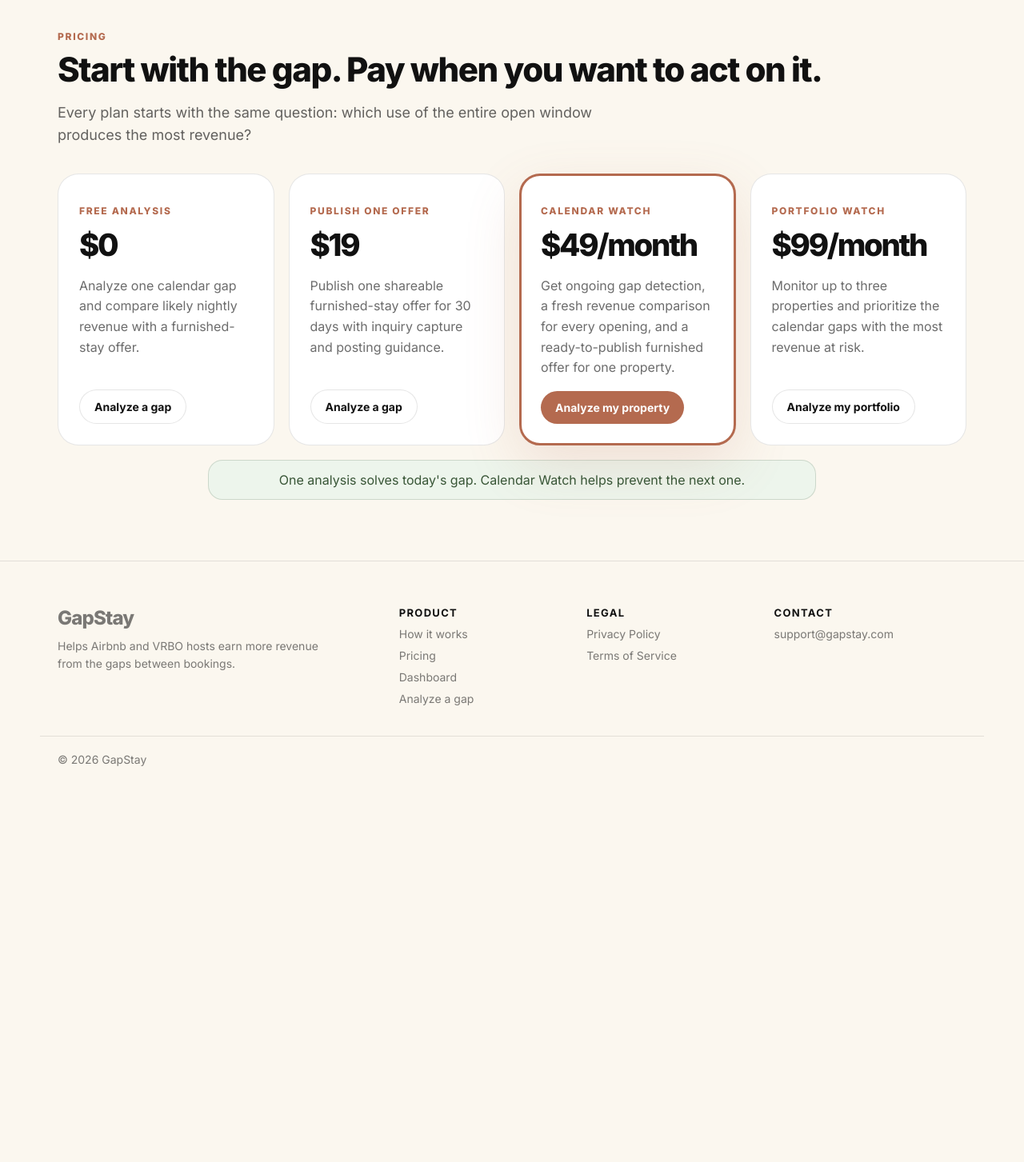
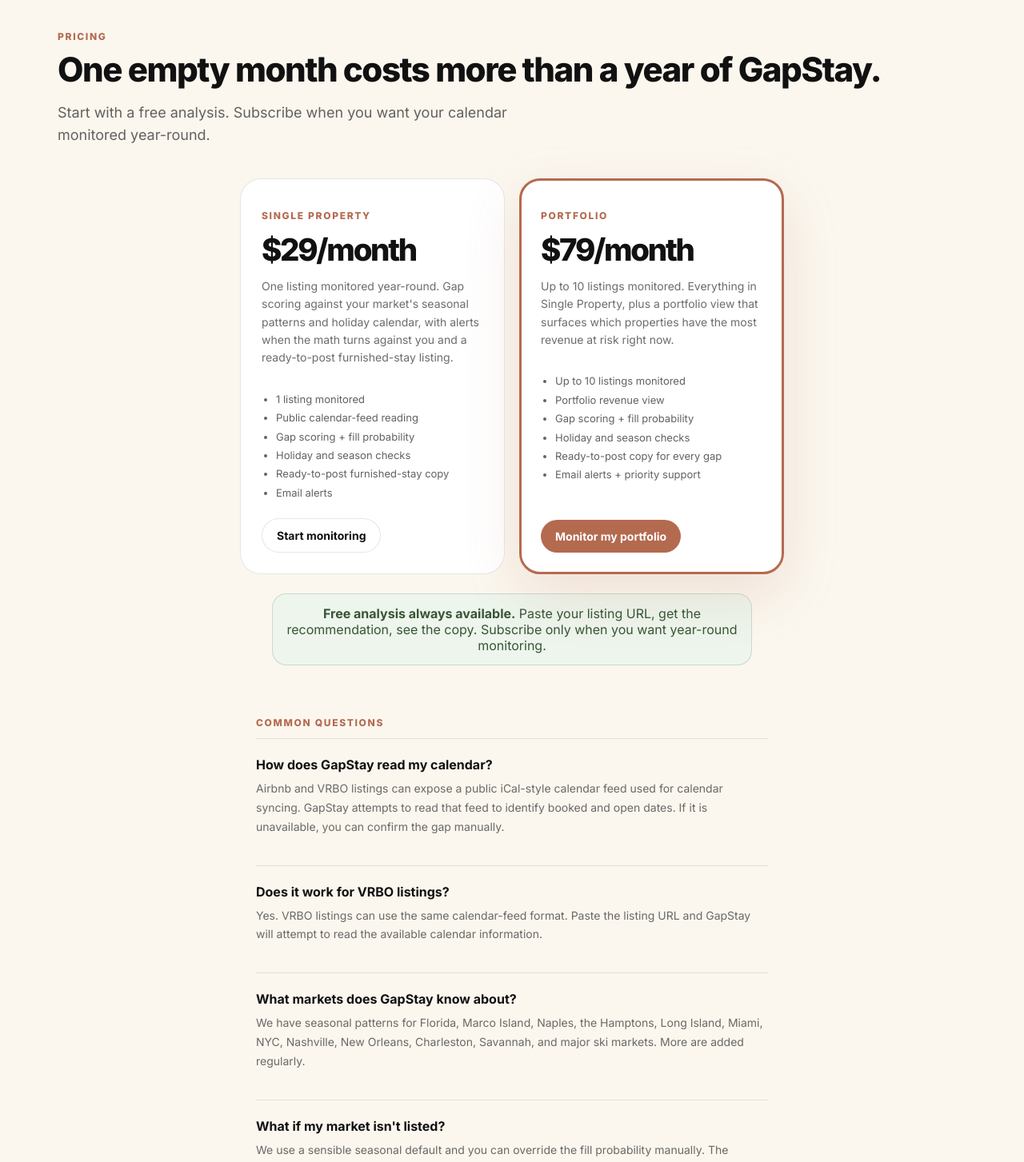
Before and after one commit to pissclams1/Pissclams, a Next.js app: page /pricing in a window 1280 px wide. Shown: the part 100-1553 px from the top of the page at 80% size. Before the commit the page ends 1082 px from the top, so only its background shows below. Built offline with nearby package versions, Linux system fonts and the light colour scheme.

Commit message:
Redesign pricing around monitoring plans

```diff
--- a/app/pricing/page.tsx
+++ b/app/pricing/page.tsx
@@ -1,18 +1,67 @@
 import Link from "next/link";
 
 const plans = [
-  { name: "Free Analysis", price: "$0", text: "Analyze one calendar gap and compare likely nightly revenue with a furnished-stay offer.", cta: "Analyze a gap", href: "/host", featured: false },
-  { name: "Publish One Offer", price: "$19", text: "Publish one shareable furnished-stay offer for 30 days with inquiry capture and posting guidance.", cta: "Analyze a gap", href: "/host", featured: false },
-  { name: "Calendar Watch", price: "$49/month", text: "Get ongoing gap detection, a fresh revenue comparison for every opening, and a ready-to-publish furnished offer for one property.", cta: "Analyze my property", href: "/host", featured: true },
-  { name: "Portfolio Watch", price: "$99/month", text: "Monitor up to three properties and prioritize the calendar gaps with the most revenue at risk.", cta: "Analyze my portfolio", href: "/host", featured: false }
+  {
+    name: "Single Property",
+    price: "$29/month",
+    text: "One listing monitored year-round. Gap scoring against your market's seasonal patterns and holiday calendar, with alerts when the math turns against you and a ready-to-post furnished-stay listing.",
+    features: ["1 listing monitored", "Public calendar-feed reading", "Gap scoring + fill probability", "Holiday and season checks", "Ready-to-post furnished-stay copy", "Email alerts"],
+    cta: "Start monitoring",
+    href: "/host",
+    featured: false
+  },
+  {
+    name: "Portfolio",
+    price: "$79/month",
+    text: "Up to 10 listings monitored. Everything in Single Property, plus a portfolio view that surfaces which properties have the most revenue at risk right now.",
+    features: ["Up to 10 listings monitored", "Portfolio revenue view", "Gap scoring + fill probability", "Holiday and season checks", "Ready-to-post copy for every gap", "Email alerts + priority support"],
+    cta: "Monitor my portfolio",
+    href: "/host",
+    featured: true
+  }
 ];
 
-export default function PricingPage(){
+const faqs = [
+  { q: "How does GapStay read my calendar?", a: "Airbnb and VRBO listings can expose a public iCal-style calendar feed used for calendar syncing. GapStay attempts to read that feed to identify booked and open dates. If it is unavailable, you can confirm the gap manually." },
+  { q: "Does it work for VRBO listings?", a: "Yes. VRBO listings can use the same calendar-feed format. Paste the listing URL and GapStay will attempt to read the available calendar information." },
+  { q: "What markets does GapStay know about?", a: "We have seasonal patterns for Florida, Marco Island, Naples, the Hamptons, Long Island, Miami, NYC, Nashville, New Orleans, Charleston, Savannah, and major ski markets. More are added regularly." },
+  { q: "What if my market isn't listed?", a: "We use a sensible seasonal default and you can override the fill probability manually. The analysis and copy generation work in any market." },
+  { q: "Do I need to cancel Airbnb to use a furnished stay?", a: "No. Keep your Airbnb listing live while you post the furnished-stay offer. Only block the dates once a renter commits. You stay on both paths until there is a real booking." },
+  { q: "Can I cancel anytime?", a: "Yes. Cancel from your dashboard before the next billing date and you will not be charged again." }
+];
+
+export default function PricingPage() {
   return <main className="wrap section topspace">
     <p className="kicker">Pricing</p>
-    <h1 className="big">Start with the gap. Pay when you want to act on it.</h1>
-    <p className="lead" style={{fontSize:18}}>Every plan starts with the same question: which use of the entire open window produces the most revenue?</p>
-    <div className="grid grid4 pricingGrid">{plans.map(plan=><div className={`priceCard${plan.featured?" featuredPrice":""}`} key={plan.name}><p className="kicker">{plan.name}</p><div className="price">{plan.price}</div><p className="muted">{plan.text}</p><Link className={plan.featured?"darkpill":"pill"} href={plan.href}>{plan.cta}</Link></div>)}</div>
-    <p className="successBox" style={{maxWidth:760,margin:"18px auto 0",textAlign:"center"}}>One analysis solves today&apos;s gap. Calendar Watch helps prevent the next one.</p>
+    <h1 className="big">One empty month costs more than a year of GapStay.</h1>
+    <p className="lead" style={{fontSize:18,maxWidth:600}}>Start with a free analysis. Subscribe when you want your calendar monitored year-round.</p>
+
+    <div className="grid grid2 pricingGrid" style={{maxWidth:680,margin:"40px auto 0"}}>
+      {plans.map(plan =>
+        <div className={`priceCard${plan.featured ? " featuredPrice" : ""}`} key={plan.name}>
+          <p className="kicker">{plan.name}</p>
+          <div className="price">{plan.price}</div>
+          <p className="muted" style={{fontSize:14,margin:"12px 0 16px",lineHeight:1.6}}>{plan.text}</p>
+          <ul className="list" style={{fontSize:13,marginBottom:20}}>
+            {plan.features.map(f => <li key={f}>{f}</li>)}
+          </ul>
+          <Link className={plan.featured ? "darkpill" : "pill"} href={plan.href}>{plan.cta}</Link>
+        </div>
+      )}
+    </div>
+
+    <p className="successBox" style={{maxWidth:600,margin:"24px auto 0",textAlign:"center"}}>
+      <strong>Free analysis always available.</strong> Paste your listing URL, get the recommendation, see the copy. Subscribe only when you want year-round monitoring.
+    </p>
+
+    <div style={{maxWidth:640,margin:"64px auto 0"}}>
+      <p className="kicker">Common questions</p>
+      {faqs.map(f =>
+        <div key={f.q} style={{padding:"22px 0",borderTop:"1px solid var(--line)"}}>
+          <strong style={{fontSize:16}}>{f.q}</strong>
+          <p className="muted" style={{marginTop:8,fontSize:14,lineHeight:1.7}}>{f.a}</p>
+        </div>
+      )}
+    </div>
   </main>;
 }
```
